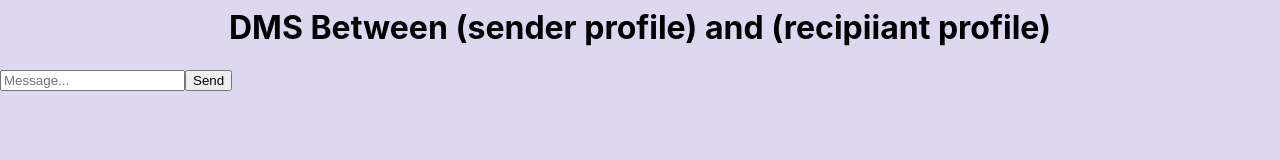
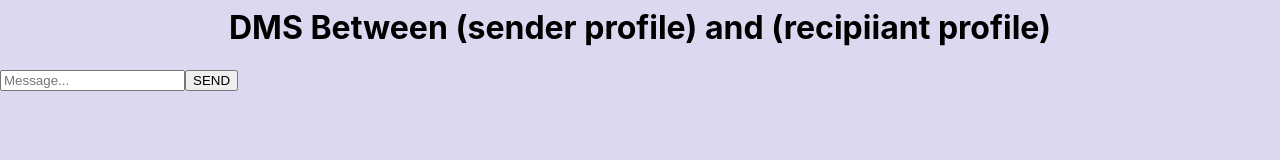
Before and after one commit to cit690/lavndr-frontend, a React (Create React App) app: page /messages in a window 1280 px wide. Shown: the part 137-297 px from the top of the page. Built offline with nearby package versions, Linux system fonts and the light colour scheme; no server answers; sample sign-in values are in the browser's storage.

Commit message:
add sharedmessages

```diff
--- a/src/components/MessageForm/MessageForm.jsx
+++ b/src/components/MessageForm/MessageForm.jsx
@@ -37,8 +37,7 @@ const MessageForm = props => {
             placeholder="Message..."
             name="text"/>
           <button
-          // className="review-form-btn"
-          type="submit">Send</button>
+          type="submit">SEND</button>
         </form>
       </div>
     </>
```
Also changed, not shown: src/pages/SharedMessages/SharedMessages.jsx (added, +11 -0 lines), src/pages/SharedMessages/SharedMessages.css (added).
